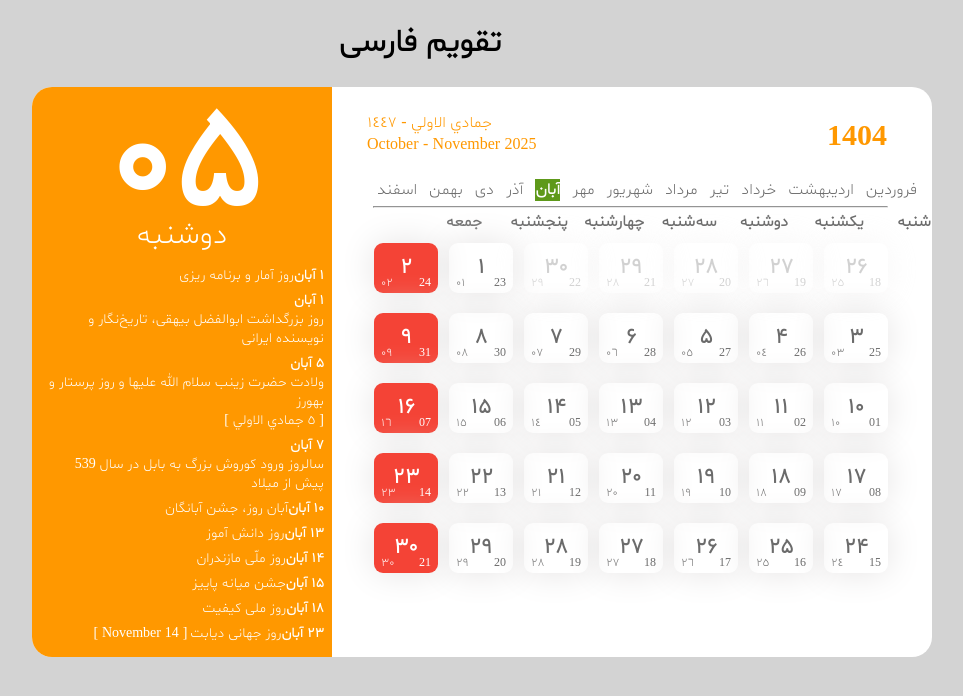
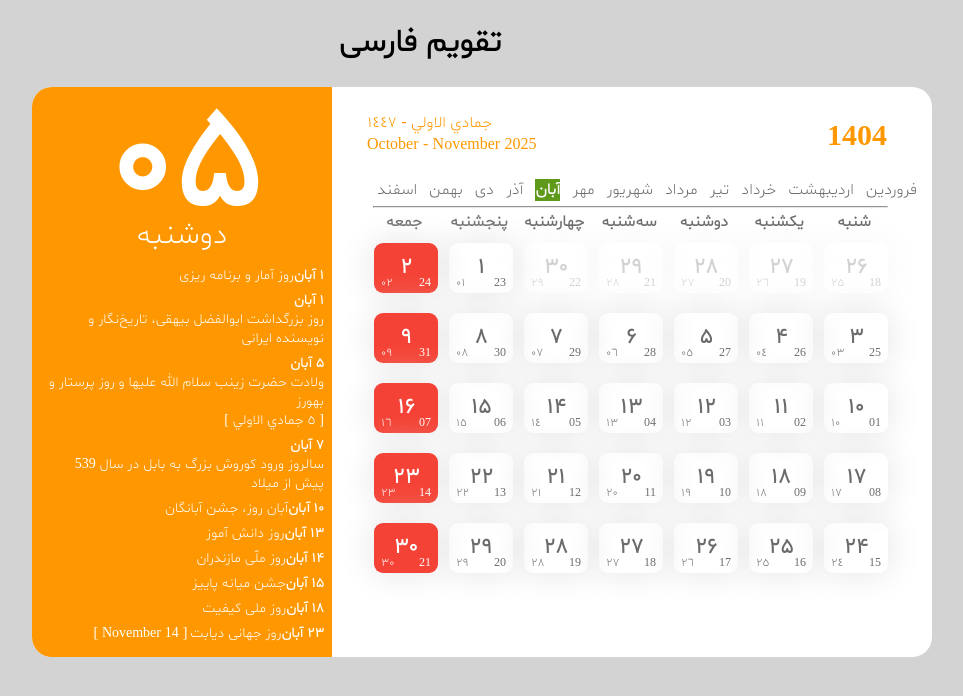
Before and after one commit to MaxShirinzad/Persian_Calendar_Desktop, a Vue app: page / in a window 1280 px wide. Shown: the top 696 px of the page, without its empty margins (220-1183 px from the left). Built offline with nearby package versions, Linux system fonts and the light colour scheme.

Commit message:
Edit days style in calendar

```diff
--- a/src/components/Calendar.vue
+++ b/src/components/Calendar.vue
@@ -390,4 +390,8 @@ export default {
   }
 }
 
+.days {
+  max-width: 840px;
+}
+
 </style>
```
